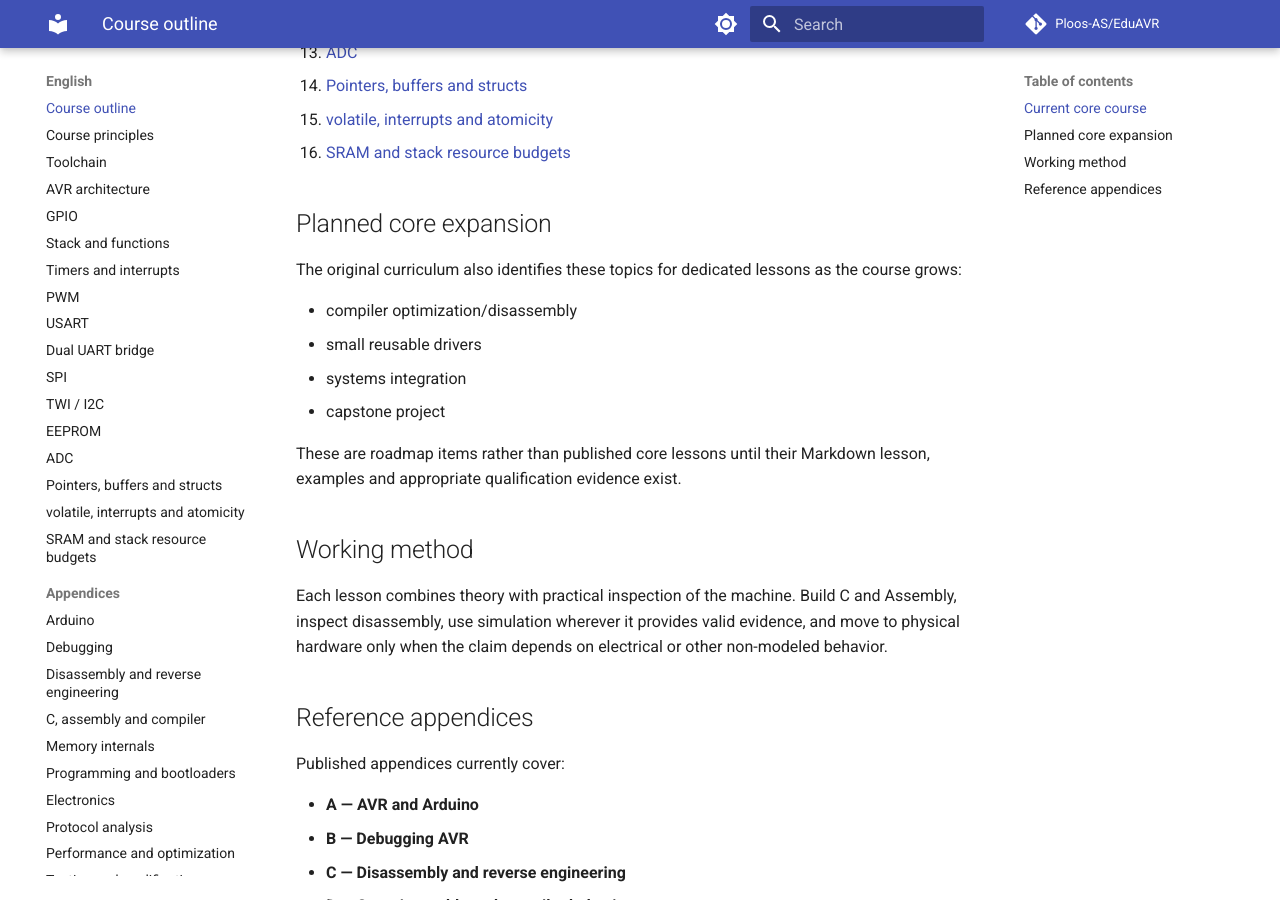
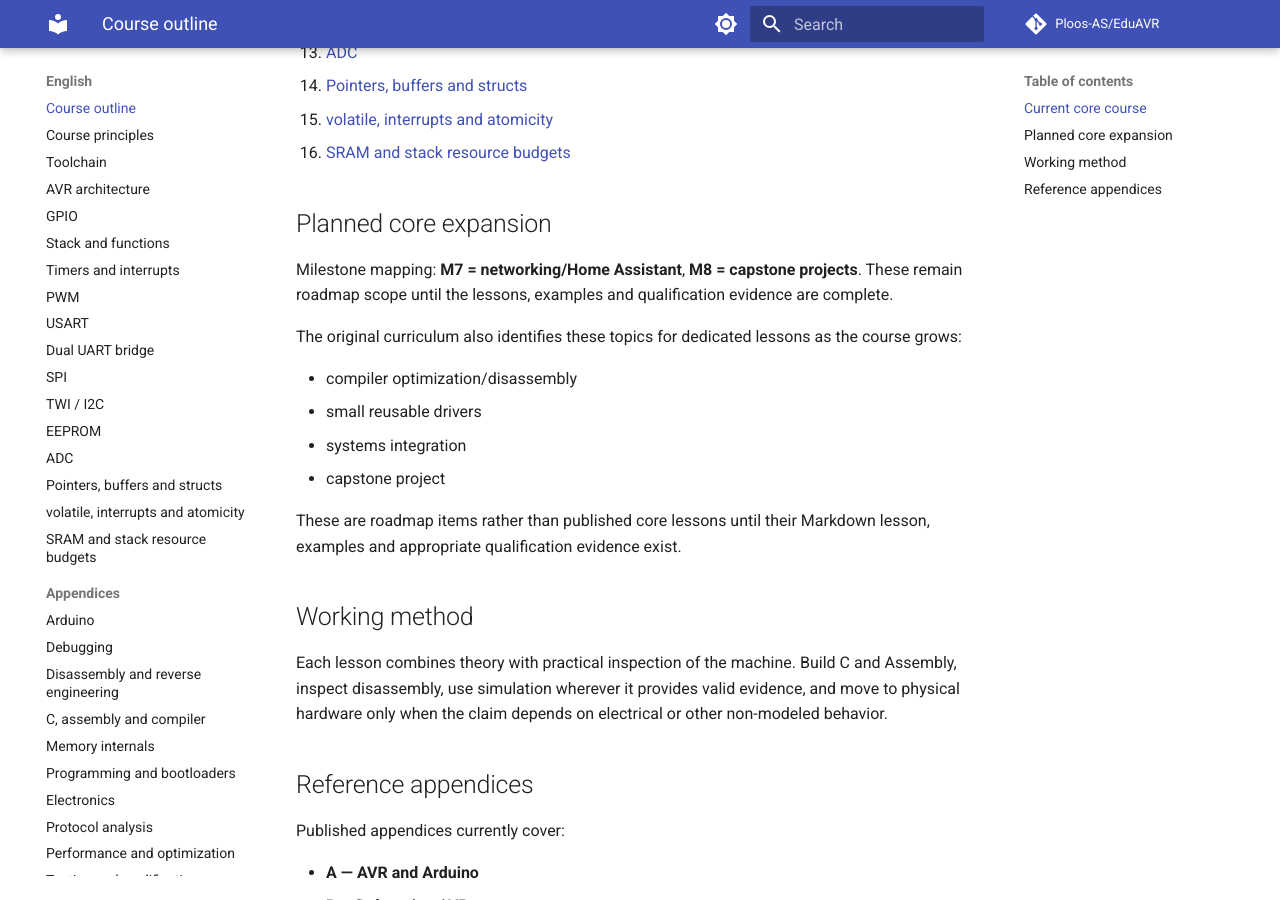
Before and after one commit to Ploos-AS/EduAVR, an MkDocs documentation site: the page built from docs/en/COURSE_OUTLINE.md, in a window 1280 px wide and 900 px high, scrolled down 872 px. Built offline with MkDocs 1.6.1 and Material for MkDocs 9.7.7, drawn with Linux system fonts in a browser that asks for light colours; comment, search, counter and statistics services are not loaded.

Commit message:
docs: align English course outline

```diff
--- a/docs/en/COURSE_OUTLINE.md
+++ b/docs/en/COURSE_OUTLINE.md
@@ -16,15 +16,17 @@
 7. [PWM](06-pwm.md)
 8. [USART](07-usart.md)
 9. [Dual-UART bridge](08-dual-uart-bridge.md)
-10. [SPI](08-spi.md)
-11. [TWI / I2C](09-twi-i2c.md)
-12. [EEPROM](10-eeprom.md)
-13. [ADC](11-adc.md)
-14. [Pointers, buffers and structs](12-data-structures.md)
-15. [volatile, interrupts and atomicity](13-volatile-atomicity.md)
-16. [SRAM and stack resource budgets](14-resource-budget.md)
+10. [SPI](10-spi.md)
+11. [TWI / I2C](11-twi-i2c.md)
+12. [EEPROM](12-eeprom.md)
+13. [ADC](13-adc.md)
+14. [Pointers, buffers and structs](14-data-structures.md)
+15. [volatile, interrupts and atomicity](15-volatile-atomicity.md)
+16. [SRAM and stack resource budgets](16-resource-budget.md)
 
 ## Planned core expansion
+
+Milestone mapping: **M7 = networking/Home Assistant**, **M8 = capstone projects**. These remain roadmap scope until the lessons, examples and qualification evidence are complete.
 
 The original curriculum also identifies these topics for dedicated lessons as the course grows:
 
```
